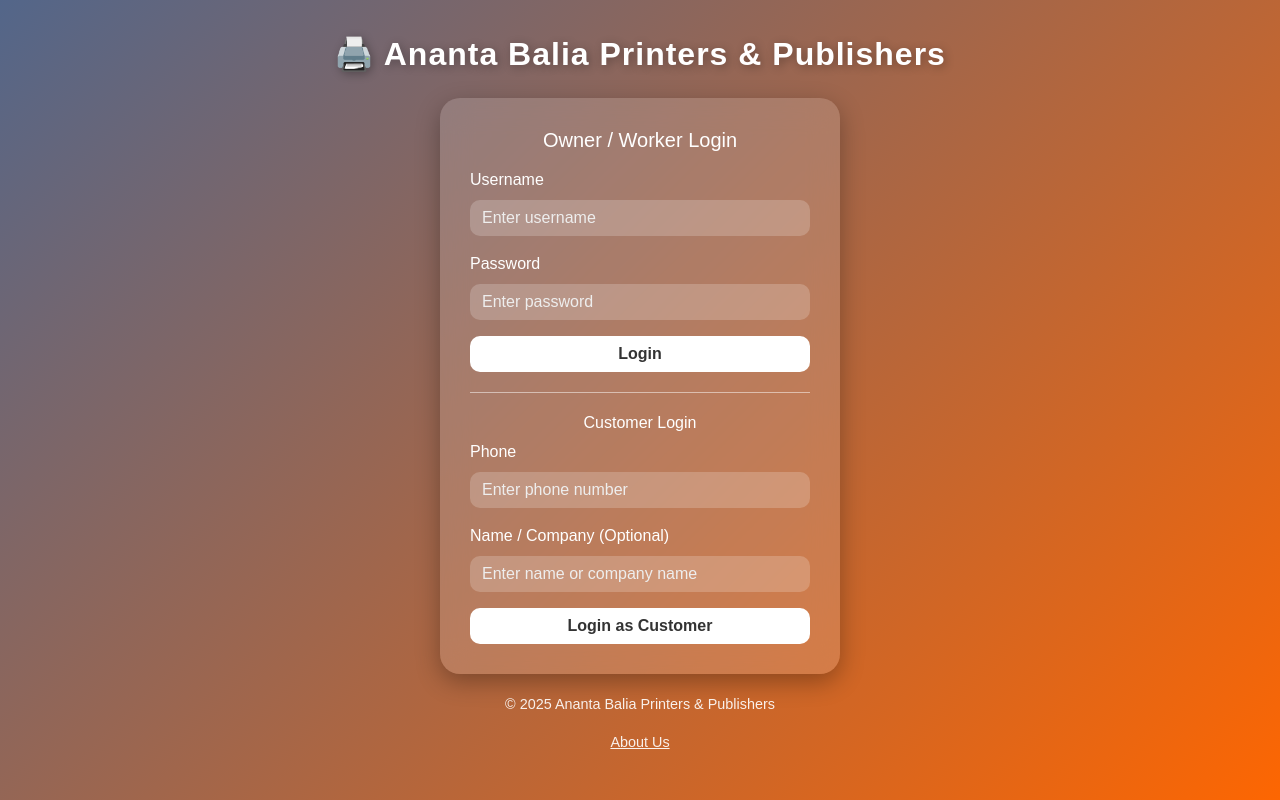
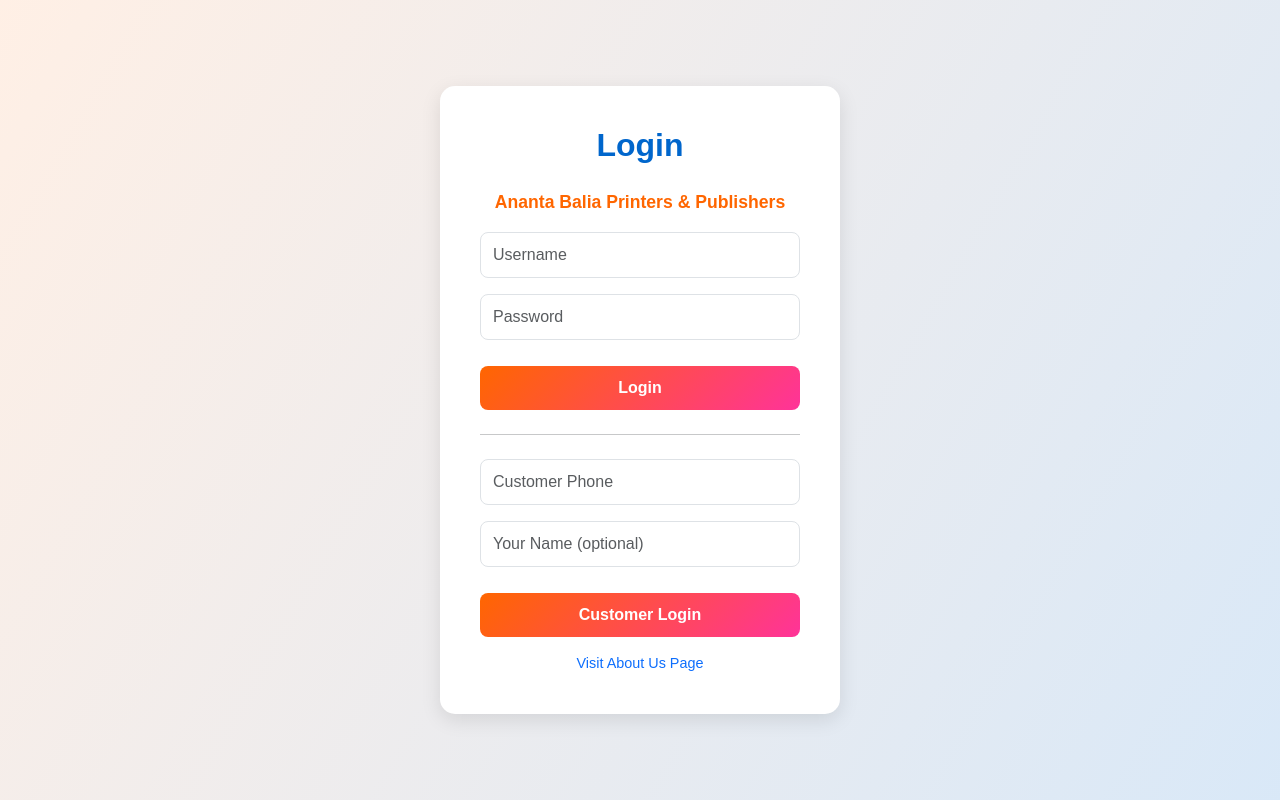
Before and after one commit to guruprasadmisra02/printing_press_app_v2, a Flask app: page /login in a window 1280 px wide. Run offline with Flask 3, Linux system fonts and the light colour scheme.

Commit message:
Update index.html

```diff
--- a/templates/index.html
+++ b/templates/index.html
@@ -5,135 +5,97 @@
   <title>Login | Ananta Balia Printers & Publishers</title>
   <meta name="viewport" content="width=device-width, initial-scale=1">
   <link href="https://cdn.jsdelivr.net/npm/bootstrap@5.3.3/dist/css/bootstrap.min.css" rel="stylesheet">
+
   <style>
     body {
-      margin: 0;
+      background: linear-gradient(120deg, rgba(255,102,0,0.1), rgba(0,102,204,0.15));
       font-family: 'Poppins', sans-serif;
-      background: linear-gradient(135deg, #0066cc, #ff6600, #ff3399);
-      background-size: 300% 300%;
-      animation: gradientMove 8s ease infinite;
-      color: #fff;
+      display: flex;
+      justify-content: center;
+      align-items: center;
       min-height: 100vh;
-      display: flex;
-      flex-direction: column;
-      align-items: center;
-      justify-content: center;
     }
 
-    @keyframes gradientMove {
-      0% {background-position: 0% 50%;}
-      50% {background-position: 100% 50%;}
-      100% {background-position: 0% 50%;}
+    .login-card {
+      background: #fff;
+      border-radius: 15px;
+      box-shadow: 0 6px 20px rgba(0,0,0,0.1);
+      padding: 40px;
+      width: 100%;
+      max-width: 400px;
+      text-align: center;
+      animation: fadeIn 0.8s ease;
     }
 
-    .title {
-      font-size: 2rem;
-      font-weight: 700;
-      margin-bottom: 20px;
-      text-align: center;
-      letter-spacing: 1px;
-      text-shadow: 2px 2px 10px rgba(0,0,0,0.3);
+    @keyframes fadeIn {
+      from { opacity: 0; transform: translateY(-15px); }
+      to { opacity: 1; transform: translateY(0); }
     }
 
-    .login-box {
-      background: rgba(255,255,255,0.15);
-      backdrop-filter: blur(15px);
-      border-radius: 20px;
-      padding: 30px;
-      width: 100%;
-      max-width: 400px;
-      color: #fff;
-      box-shadow: 0 8px 25px rgba(0,0,0,0.3);
-    }
-
-    .form-label {
-      color: #fff;
-      font-weight: 500;
+    .login-card h2 {
+      color: #0066cc;
+      font-weight: 700;
+      margin-bottom: 25px;
     }
 
     .form-control {
-      background: rgba(255,255,255,0.2);
-      border: none;
-      color: #fff;
-      border-radius: 10px;
+      border-radius: 8px;
+      padding: 10px 12px;
     }
 
-    .form-control::placeholder {
-      color: #eee;
+    .btn-login {
+      background: linear-gradient(135deg, #ff6600, #ff3399);
+      color: white;
+      border: none;
+      width: 100%;
+      padding: 10px;
+      border-radius: 8px;
+      font-weight: 600;
+      margin-top: 10px;
+      transition: 0.3s;
     }
 
-    .btn-primary {
-      background: #fff;
-      color: #333;
-      border: none;
-      font-weight: 600;
-      border-radius: 10px;
+    .btn-login:hover {
+      background: #0066cc;
     }
 
-    .btn-primary:hover {
-      background: #ffcc00;
-      color: #000;
+    .footer-text {
+      font-size: 0.9rem;
+      color: #777;
+      margin-top: 15px;
     }
 
-    .divider {
-      border-top: 1px solid rgba(255,255,255,0.5);
-      margin: 20px 0;
-    }
-
-    .footer {
-      text-align: center;
-      font-size: 0.9rem;
-      color: #fff;
-      margin-top: 20px;
-      opacity: 0.9;
-    }
-
-    a.about-link {
-      color: #fff;
-      text-decoration: underline;
-    }
-
-    a.about-link:hover {
-      color: #ffcc00;
+    .brand-name {
+      font-size: 1.1rem;
+      color: #ff6600;
+      font-weight: 600;
     }
   </style>
 </head>
 <body>
-  <div class="title">🖨️ Ananta Balia Printers & Publishers</div>
 
-  <div class="login-box">
-    <h5 class="text-center mb-3">Owner / Worker Login</h5>
+  <div class="login-card">
+    <h2>Login</h2>
+    <p class="brand-name">Ananta Balia Printers & Publishers</p>
+
     <form method="POST" action="{{ url_for('login') }}">
-      <div class="mb-3">
-        <label class="form-label">Username</label>
-        <input type="text" class="form-control" name="username" placeholder="Enter username" required>
-      </div>
-      <div class="mb-3">
-        <label class="form-label">Password</label>
-        <input type="password" class="form-control" name="password" placeholder="Enter password" required>
-      </div>
-      <button type="submit" class="btn btn-primary w-100">Login</button>
+      <input type="text" class="form-control mb-3" name="username" placeholder="Username" required>
+      <input type="password" class="form-control mb-3" name="password" placeholder="Password" required>
+      <button class="btn-login">Login</button>
     </form>
 
-    <div class="divider"></div>
+    <hr class="my-4">
 
-    <h6 class="text-center">Customer Login</h6>
     <form method="POST" action="{{ url_for('customer_login') }}">
-      <div class="mb-3">
-        <label class="form-label">Phone</label>
-        <input type="text" class="form-control" name="phone" placeholder="Enter phone number" required>
-      </div>
-      <div class="mb-3">
-        <label class="form-label">Name / Company (Optional)</label>
-        <input type="text" class="form-control" name="name" placeholder="Enter name or company name">
-      </div>
-      <button type="submit" class="btn btn-primary w-100">Login as Customer</button>
+      <input type="text" class="form-control mb-3" name="phone" placeholder="Customer Phone" required>
+      <input type="text" class="form-control mb-3" name="name" placeholder="Your Name (optional)">
+      <button class="btn-login">Customer Login</button>
     </form>
+
+    <div class="footer-text mt-3">
+      <a href="{{ url_for('home') }}" class="text-decoration-none text-primary">Visit About Us Page</a>
+    </div>
   </div>
 
-  <div class="footer">
-    <p>&copy; {{ current_year }} Ananta Balia Printers & Publishers</p>
-    <p><a href="{{ url_for('home') }}" class="about-link">About Us</a></p>
-  </div>
 </body>
 </html>
```
